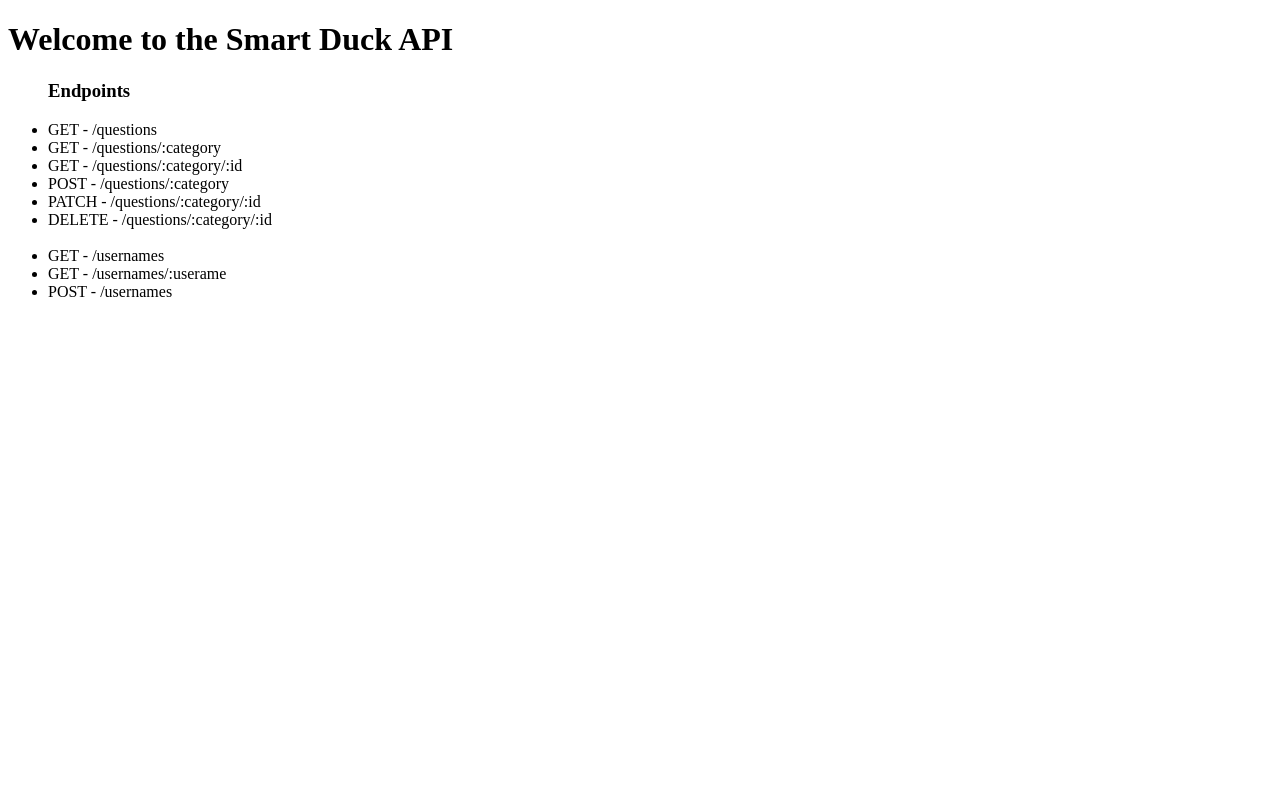
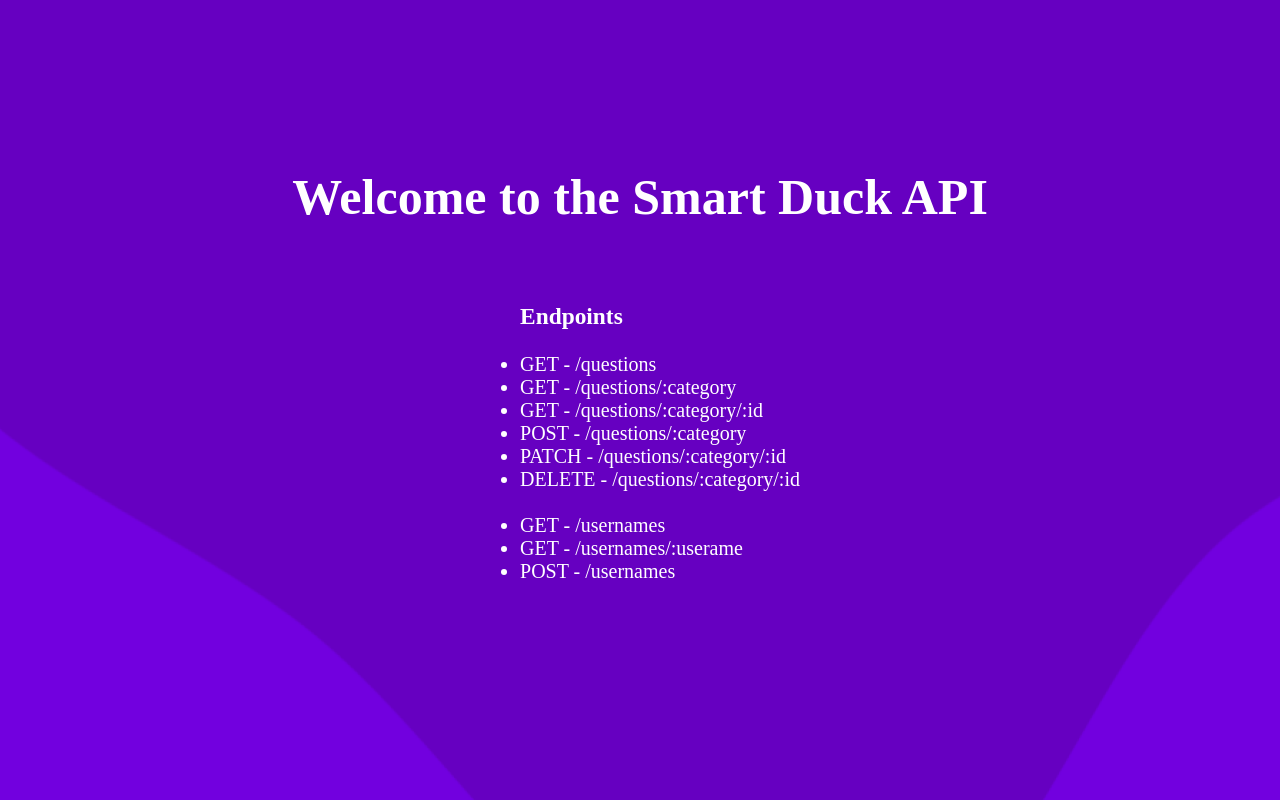
Before and after one commit to Tellur89/duck-server, a website: page index.html in a window 1280 px wide. Drawn offline with Linux system fonts and the light colour scheme.

Commit message:
add some styling to the background and the texts

```diff
--- a/index.html
+++ b/index.html
@@ -3,11 +3,13 @@
   <head>
     <meta charset="UTF-8" />
     <meta http-equiv="X-UA-Compatible" content="IE=edge" />
-		<link rel="icon" type="image/x-icon" href="./src/img/Logo-3.png">
+    <link rel="icon" type="image/x-icon" href="./src/img/Logo-3.png" />
     <meta name="viewport" content="width=device-width, initial-scale=1.0" />
+    <link rel="stylesheet" href="/src/css/style.css" />
     <title>Smart Duck</title>
   </head>
   <body>
+    <div class="container">
       <h1>Welcome to the Smart Duck API</h1>
       <ul>
         <h3>Endpoints</h3>
@@ -17,10 +19,11 @@
         <li>POST - /questions/:category</li>
         <li>PATCH - /questions/:category/:id</li>
         <li>DELETE - /questions/:category/:id</li>
-			<br>
+        <br />
         <li>GET - /usernames</li>
         <li>GET - /usernames/:userame</li>
         <li>POST - /usernames</li>
       </ul>
+    </div>
   </body>
 </html>
--- a/src/css/style.css
+++ b/src/css/style.css
@@ -0,0 +1,20 @@
+body {
+  background-image: url('/src/img/background.png');
+  color: #ffffff;
+}
+
+.container {
+  display: flex;
+  flex-direction: column;
+  justify-content: center;
+  align-items: center;
+  padding-top: 10%;
+}
+
+h1 {
+  font-size: 50px;
+}
+
+ul {
+  font-size: 20px;
+}
```
Also changed, not shown: src/img/background.png (added). Lines whose indentation alone changed are shown as unchanged.
